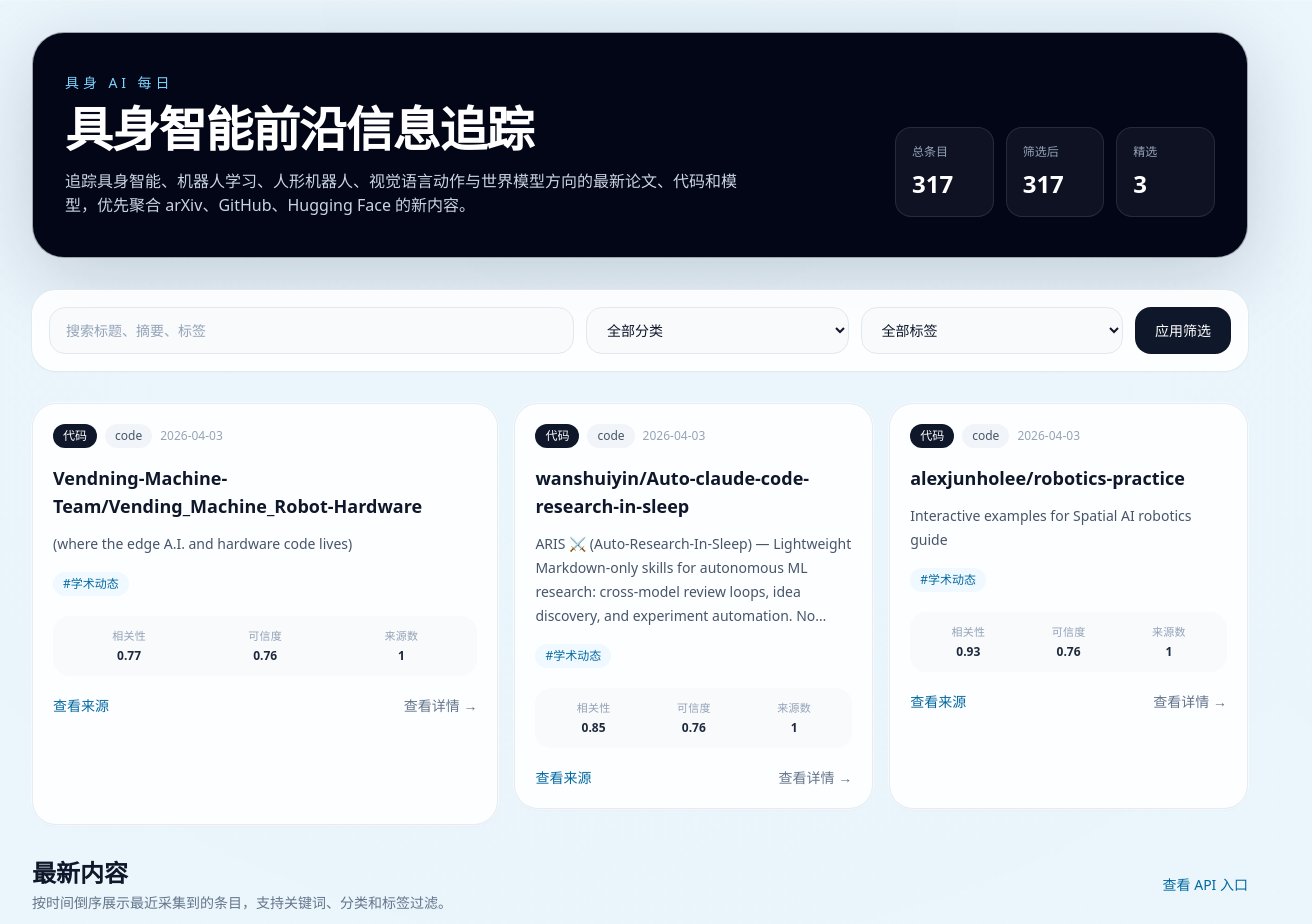
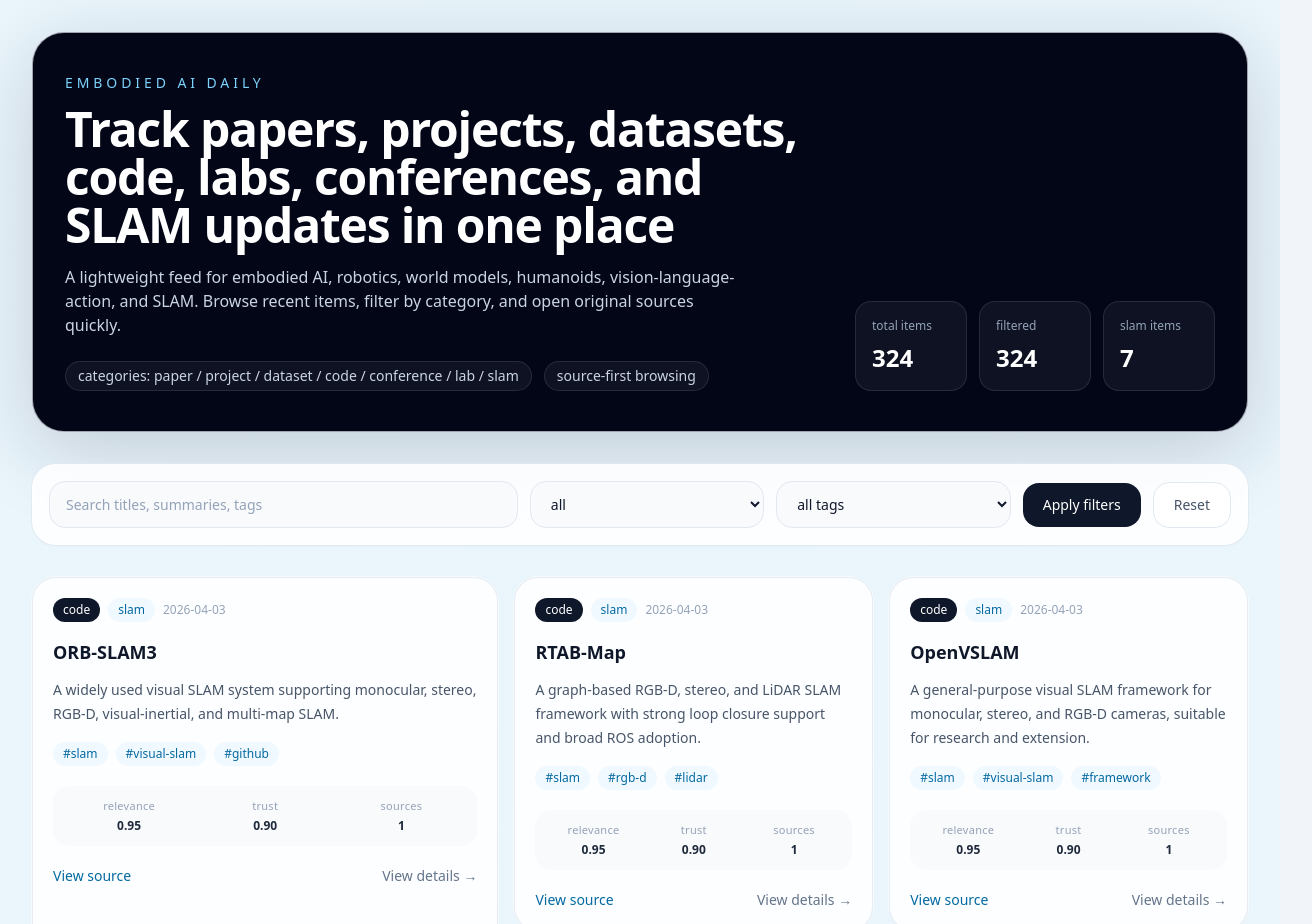
Before and after one commit to brainclaw2026/daily-website, a Next.js app: page / in a window 1280 px wide. Shown: the top 924 px of the page, 1312 px wide, since content can reach past the window. Built offline with nearby package versions, Linux system fonts and the light colour scheme.

Commit message:
add SLAM items and restore English UI

```diff
--- a/src/app/page.tsx
+++ b/src/app/page.tsx
@@ -15,6 +15,7 @@
 
 export default async function HomePage({ searchParams }: HomePageProps) {
   const params = await searchParams;
+
   const filters: FeedFilters = {
     q: pick(params.q),
     tag: pick(params.tag),
@@ -25,31 +26,44 @@
   const items = filterItems(allItems, filters);
   const tags = collectTags(allItems);
   const featured = items.slice(0, 3);
+  const slamCount = allItems.filter((item) => item.category === 'slam').length;
 
   return (
     <main className="mx-auto flex min-h-screen max-w-7xl flex-col gap-8 px-4 py-8 md:px-6 lg:px-8">
       <section className="overflow-hidden rounded-[2rem] border border-slate-200/70 bg-slate-950 px-6 py-8 text-white shadow-[0_20px_80px_rgba(15,23,42,0.18)] md:px-8 md:py-10">
         <div className="flex flex-col gap-8 lg:flex-row lg:items-end lg:justify-between">
           <div className="max-w-3xl">
-            <p className="text-sm uppercase tracking-[0.28em] text-sky-300">具身 AI 每日</p>
-            <h1 className="mt-3 text-balance text-4xl font-semibold tracking-tight md:text-5xl">具身智能前沿信息追踪</h1>
+            <p className="text-sm tracking-[0.28em] text-sky-300">EMBODIED AI DAILY</p>
+            <h1 className="mt-3 text-balance text-4xl font-semibold tracking-tight md:text-5xl">
+              Track papers, projects, datasets, code, labs, conferences, and SLAM updates in one place
+            </h1>
             <p className="mt-4 max-w-2xl text-sm leading-7 text-slate-300 md:text-base">
-              追踪具身智能、机器人学习、人形机器人、视觉语言动作与世界模型方向的最新论文、代码和模型，优先聚合 arXiv、GitHub、Hugging Face 的新内容。
+              A lightweight feed for embodied AI, robotics, world models, humanoids, vision-language-action,
+              and SLAM. Browse recent items, filter by category, and open original sources quickly.
             </p>
+
+            <div className="mt-6 flex flex-wrap gap-3 text-sm text-slate-300">
+              <span className="rounded-full border border-white/10 bg-white/5 px-3 py-1">
+                categories: paper / project / dataset / code / conference / lab / slam
+              </span>
+              <span className="rounded-full border border-white/10 bg-white/5 px-3 py-1">
+                source-first browsing
+              </span>
+            </div>
           </div>
 
-          <div className="grid grid-cols-3 gap-3 text-sm text-slate-200 lg:min-w-[320px]">
+          <div className="grid grid-cols-3 gap-3 text-sm text-slate-200 lg:min-w-[360px]">
             <div className="rounded-2xl border border-white/10 bg-white/5 p-4">
-              <div className="text-xs text-slate-400">总条目</div>
+              <div className="text-xs text-slate-400">total items</div>
               <div className="mt-2 text-2xl font-semibold text-white">{allItems.length}</div>
             </div>
             <div className="rounded-2xl border border-white/10 bg-white/5 p-4">
-              <div className="text-xs text-slate-400">筛选后</div>
+              <div className="text-xs text-slate-400">filtered</div>
               <div className="mt-2 text-2xl font-semibold text-white">{items.length}</div>
             </div>
             <div className="rounded-2xl border border-white/10 bg-white/5 p-4">
-              <div className="text-xs text-slate-400">精选</div>
-              <div className="mt-2 text-2xl font-semibold text-white">{featured.length}</div>
+              <div className="text-xs text-slate-400">slam items</div>
+              <div className="mt-2 text-2xl font-semibold text-white">{slamCount}</div>
             </div>
           </div>
         </div>
@@ -57,6 +71,7 @@
 
       <FilterBar q={filters.q} tag={filters.tag} category={filters.category} tags={tags} />
 
+      {featured.length > 0 ? (
         <section className="grid gap-4 lg:grid-cols-[1.3fr_1fr_1fr]">
           {featured.map((item, index) => (
             <div key={item.id} className={index === 0 ? 'lg:row-span-2' : ''}>
@@ -64,15 +79,18 @@
             </div>
           ))}
         </section>
+      ) : null}
 
       <section className="grid gap-4">
         <div className="flex flex-col gap-3 md:flex-row md:items-center md:justify-between">
           <div>
-            <h2 className="text-2xl font-semibold text-slate-900">最新内容</h2>
-            <p className="mt-1 text-sm text-slate-500">按时间倒序展示最近采集到的条目，支持关键词、分类和标签过滤。</p>
+            <h2 className="text-2xl font-semibold text-slate-900">Latest items</h2>
+            <p className="mt-1 text-sm text-slate-500">
+              Sorted by time. Filter by keyword, category, and tag.
+            </p>
           </div>
           <Link href="/api/ingest" className="text-sm font-medium text-sky-700 hover:text-sky-500">
-            查看 API 入口
+            View ingest API
           </Link>
         </div>
 
@@ -84,7 +102,7 @@
           </div>
         ) : (
           <div className="rounded-3xl border border-dashed border-slate-300 bg-white/70 p-8 text-sm text-slate-500 shadow-sm">
-            当前筛选条件下没有内容。先运行一次采集，或者清空筛选条件。
+            No items match the current filters.
           </div>
         )}
       </section>
--- a/src/components/filter-bar.tsx
+++ b/src/components/filter-bar.tsx
@@ -1,3 +1,4 @@
+import Link from 'next/link';
 import type { ContentCategory } from '@/types/content';
 
 const categories: Array<ContentCategory | 'all'> = [
@@ -24,9 +25,10 @@
 <input
 name="q"
 defaultValue={q}
-placeholder="搜索标题、摘要、标签"
+placeholder="Search titles, summaries, tags"
 className="rounded-2xl border border-slate-200 bg-slate-50 px-4 py-3 text-sm outline-none placeholder:text-slate-400 focus:border-sky-400 focus:bg-white"
 />
+
 <select
 name="category"
 defaultValue={category}
@@ -34,25 +36,35 @@
 >
 {categories.map((item) => (
 <option key={item} value={item}>
-{item === 'all' ? '全部分类' : item}
+{item}
 </option>
 ))}
 </select>
+
 <select
 name="tag"
 defaultValue={tag}
 className="rounded-2xl border border-slate-200 bg-slate-50 px-4 py-3 text-sm outline-none focus:border-sky-400 focus:bg-white"
 >
-<option value="all">全部标签</option>
+<option value="all">all tags</option>
 {tags.map((item) => (
 <option key={item} value={item}>
 {item}
 </option>
 ))}
 </select>
+
+<div className="flex items-center gap-3">
 <button className="rounded-2xl bg-slate-900 px-5 py-3 text-sm font-medium text-white hover:bg-slate-700">
-应用筛选
+Apply filters
 </button>
+<Link
+href="/"
+className="rounded-2xl border border-slate-200 bg-white px-5 py-3 text-sm font-medium text-slate-600 hover:bg-slate-50 hover:text-slate-900"
+>
+Reset
+</Link>
+</div>
 </form>
 );
 }
--- a/src/components/item-card.tsx
+++ b/src/components/item-card.tsx
@@ -7,10 +7,12 @@
 }
 
 function sourceLabel(sourceType: string) {
-  if (sourceType === 'arxiv') return '论文';
-  if (sourceType === 'github') return '代码';
-  if (sourceType === 'huggingface') return '模型';
-  return '动态';
+  if (sourceType === 'arxiv') return 'paper';
+  if (sourceType === 'github') return 'code';
+  if (sourceType === 'huggingface') return 'model';
+  if (sourceType === 'conference') return 'conference';
+  if (sourceType === 'lab') return 'lab';
+  return 'update';
 }
 
 function formatScore(value: number) {
@@ -21,8 +23,12 @@
   return (
     <article className="group flex h-full flex-col rounded-3xl border border-slate-200/80 bg-white/90 p-5 shadow-sm ring-1 ring-white/60 backdrop-blur transition duration-200 hover:-translate-y-0.5 hover:shadow-lg">
       <div className="mb-4 flex flex-wrap items-center gap-2 text-xs">
-        <span className="rounded-full bg-slate-900 px-2.5 py-1 font-medium text-white">{sourceLabel(item.sourceType)}</span>
-        <span className="rounded-full bg-slate-100 px-2.5 py-1 text-slate-600">{item.category}</span>
+        <span className="rounded-full bg-slate-900 px-2.5 py-1 font-medium text-white">
+          {sourceLabel(item.sourceType)}
+        </span>
+        <span className="rounded-full bg-sky-50 px-2.5 py-1 text-sky-700">
+          {item.category}
+        </span>
         <span className="text-slate-400">{formatDate(item.publishedAt)}</span>
       </div>
 
@@ -30,37 +36,50 @@
         <Link href={`/items/${item.slug}`}>{item.title}</Link>
       </h2>
 
-      <p className="mt-3 line-clamp-4 text-sm leading-6 text-slate-600">{item.summaryZh || item.summary}</p>
+      <p className="mt-3 line-clamp-4 text-sm leading-6 text-slate-600">
+        {item.summary}
+      </p>
 
       <div className="mt-4 flex flex-wrap gap-2">
-        {item.tags.slice(0, 4).map((tag) => (
-          <span key={tag} className="rounded-full bg-sky-50 px-2.5 py-1 text-xs text-sky-700">
-            #{tag}
+        {item.tags.length > 0 ? (
+          item.tags.slice(0, 4).map((tag) => (
+            <span key={tag} className="rounded-full bg-sky-50 px-2.5 py-1 text-xs text-sky-700">
+              #{tag}
+            </span>
+          ))
+        ) : (
+          <span className="rounded-full bg-slate-100 px-2.5 py-1 text-xs text-slate-500">
+            no tags
           </span>
-        ))}
+        )}
       </div>
 
       <div className="mt-5 grid grid-cols-3 gap-2 rounded-2xl bg-slate-50 p-3 text-center text-xs text-slate-500">
         <div>
-          <div className="text-[11px] uppercase tracking-wide text-slate-400">相关性</div>
+          <div className="text-[11px] tracking-wide text-slate-400">relevance</div>
           <div className="mt-1 font-semibold text-slate-800">{formatScore(item.relevanceScore)}</div>
         </div>
         <div>
-          <div className="text-[11px] uppercase tracking-wide text-slate-400">可信度</div>
+          <div className="text-[11px] tracking-wide text-slate-400">trust</div>
           <div className="mt-1 font-semibold text-slate-800">{formatScore(item.trustScore)}</div>
         </div>
         <div>
-          <div className="text-[11px] uppercase tracking-wide text-slate-400">来源数</div>
+          <div className="text-[11px] tracking-wide text-slate-400">sources</div>
           <div className="mt-1 font-semibold text-slate-800">{item.sourceCount}</div>
         </div>
       </div>
 
       <div className="mt-5 flex items-center justify-between text-sm">
-        <a href={item.primaryUrl} target="_blank" rel="noreferrer" className="font-medium text-sky-700 hover:text-sky-500">
-          查看来源
+        <a
+          href={item.primaryUrl}
+          target="_blank"
+          rel="noreferrer"
+          className="font-medium text-sky-700 hover:text-sky-500"
+        >
+          View source
         </a>
         <Link href={`/items/${item.slug}`} className="text-slate-500 hover:text-slate-900">
-          查看详情 →
+          View details →
         </Link>
       </div>
     </article>
```
Also changed, not shown: data/content-items.json. Lines whose indentation alone changed are shown as unchanged.
